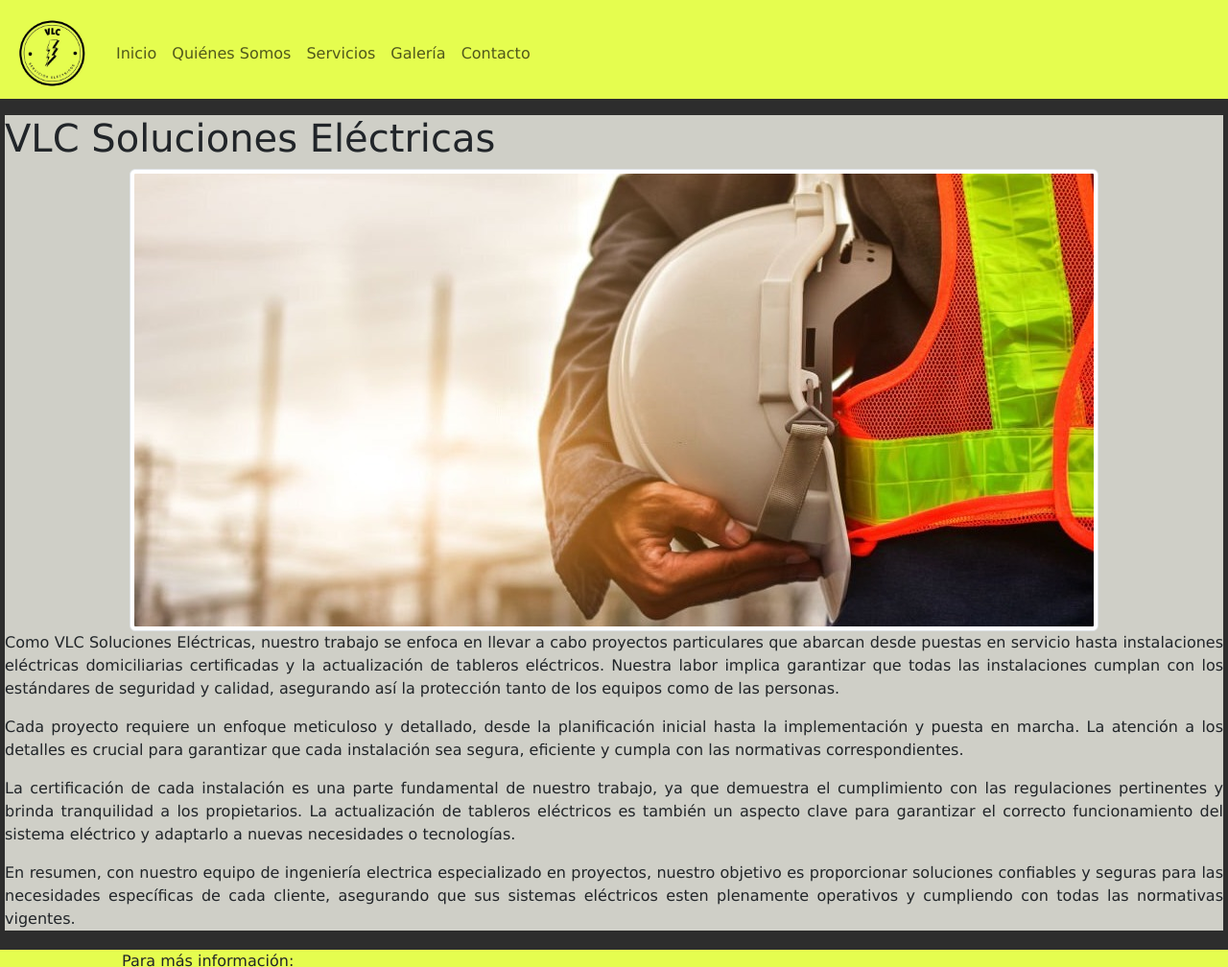
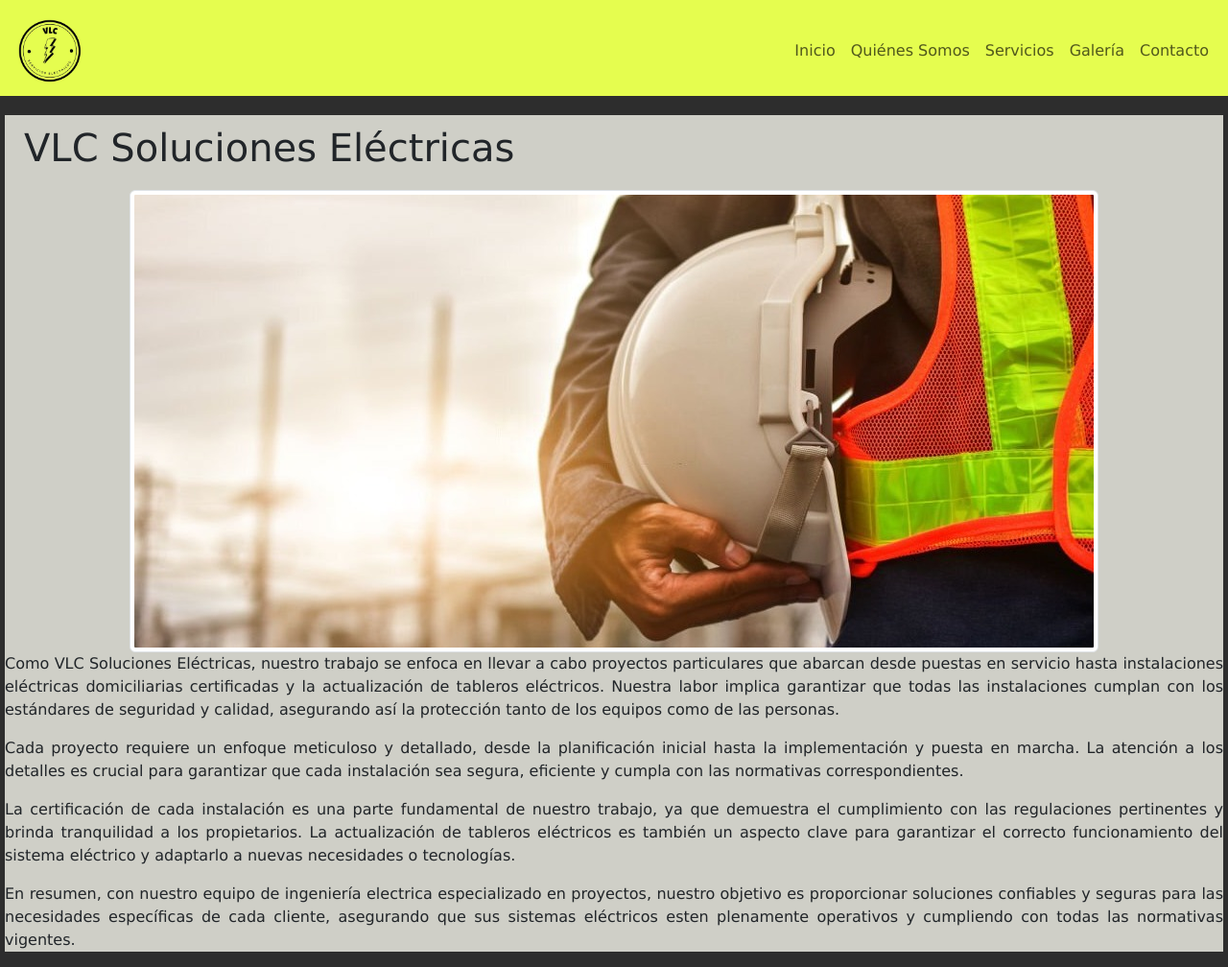
Before and after one commit to KarinaMunoz2211/VLC_Proyecto-Final, a website: page index.html in a window 1280 px wide. Shown: the top 1008 px of the page at 96% size. Drawn offline with nearby package versions, Linux system fonts and the light colour scheme.

Commit message:
NavBar con estilo Check

```diff
--- a/index.html
+++ b/index.html
@@ -21,7 +21,7 @@
         <nav class="navbar navbar-expand-lg navbar-light navbar_style">
 
             <div class="container-fluid">
-                <a class="navbar-brand" href=><img src="img/VLC-Logo.jpg" alt="VLC-Logo" width="85px"></a>
+                <a class="navbar-brand" href=><img src="img/VLC-Logo.jpg" alt="VLC-Logo" ></a>
 
                 <button class="navbar-toggler" type="button" data-bs-toggle="collapse" data-bs-target="#navbarSupportedContent" aria-controls="navbarSupportedContent" aria-expanded="false" aria-label="Toggle navigation">
                     <span class="navbar-toggler-icon"></span>
--- a/scss/base/_reset.scss
+++ b/scss/base/_reset.scss
@@ -12,5 +12,12 @@
         background-color: #cfcfc7;
         margin: 20px 5px;
         text-align: justify;
+
+        section {
+            h1{
+                margin: 10px;
+                padding: 10px;
+            }
+        }
     }
 }
--- a/scss/layout/_header.scss
+++ b/scss/layout/_header.scss
@@ -6,26 +6,38 @@
     height: 100px;
 
     .container-fluid{
+        display: inline;
+
+        .navbar-brand{
+            img{
+                width: 80px;
+            }
+        }
         background-color: $color-secundario;
-        display: flex;
-        justify-content: right;
+
+
         .navbar{
+            justify-content: right;
             align-items:end;
         }
 
         .navbar-collapse{
+            justify-content: right;
             .navbar-nav{
                 align-items: self-end;
-                justify-content: right;
             }
         }
     }
 
     .navbar_style ul li{
         color:black;
+        justify-items: right;
+        font-weight:500;
 
         a:hover{
             border-bottom: 1px solid black;
+            font-size: 1.5rem;
+            transition: 0.5s;
         }
     }
 
```
Also changed, not shown: css/style.css, 1 other file.
